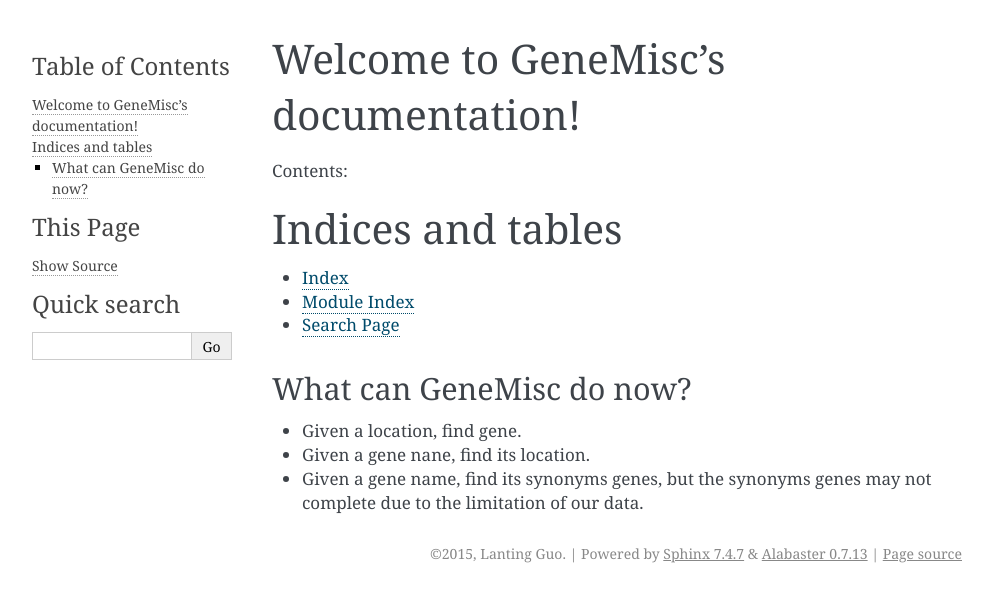
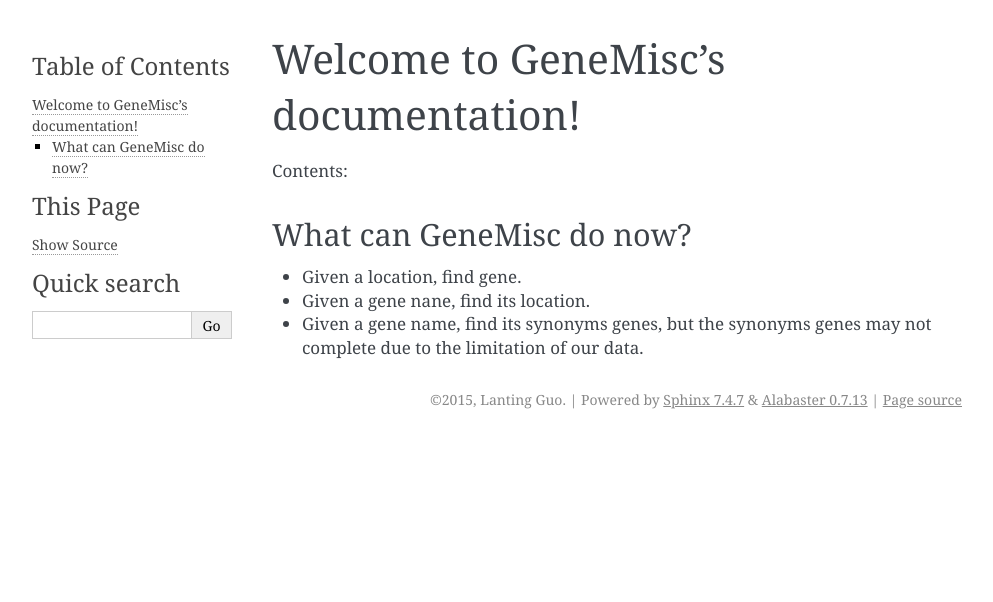
Before and after one commit to zhmz90/GeneMisc.jl, a Sphinx documentation site: the page built from docs/index.rst, in a window 1280 px wide. Shown: the top 602 px of the page, without its empty margins (148-1141 px from the left). Built offline with Sphinx 7.4.7, drawn with Linux system fonts in a browser that asks for light colours.

Commit message:
comment out indics

```diff
--- a/docs/index.rst
+++ b/docs/index.rst
@@ -13,12 +13,11 @@
 
 
 
-Indices and tables
-==================
-
-* :ref:`genindex`
-* :ref:`modindex`
-* :ref:`search`
+.. Indices and tables
+   ==================
+..   * :ref:`genindex`
+..     * :ref:`modindex`
+..       * :ref:`search`
 
 What can GeneMisc do now?
 -------------------------
```
